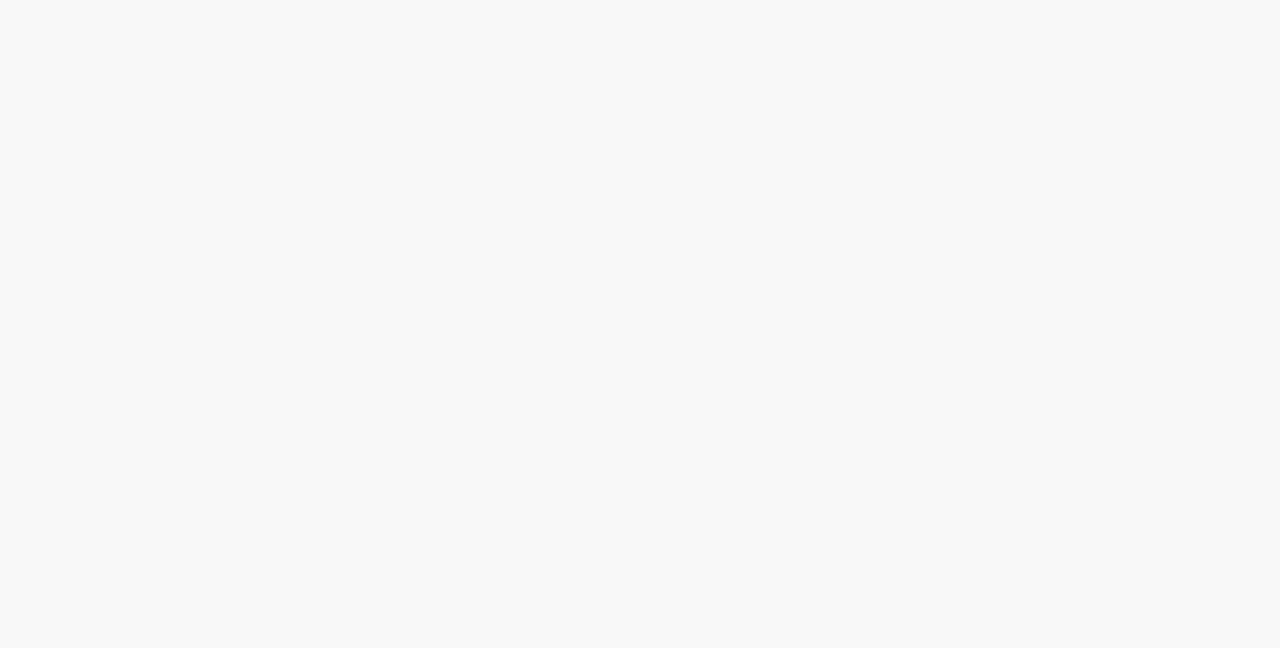
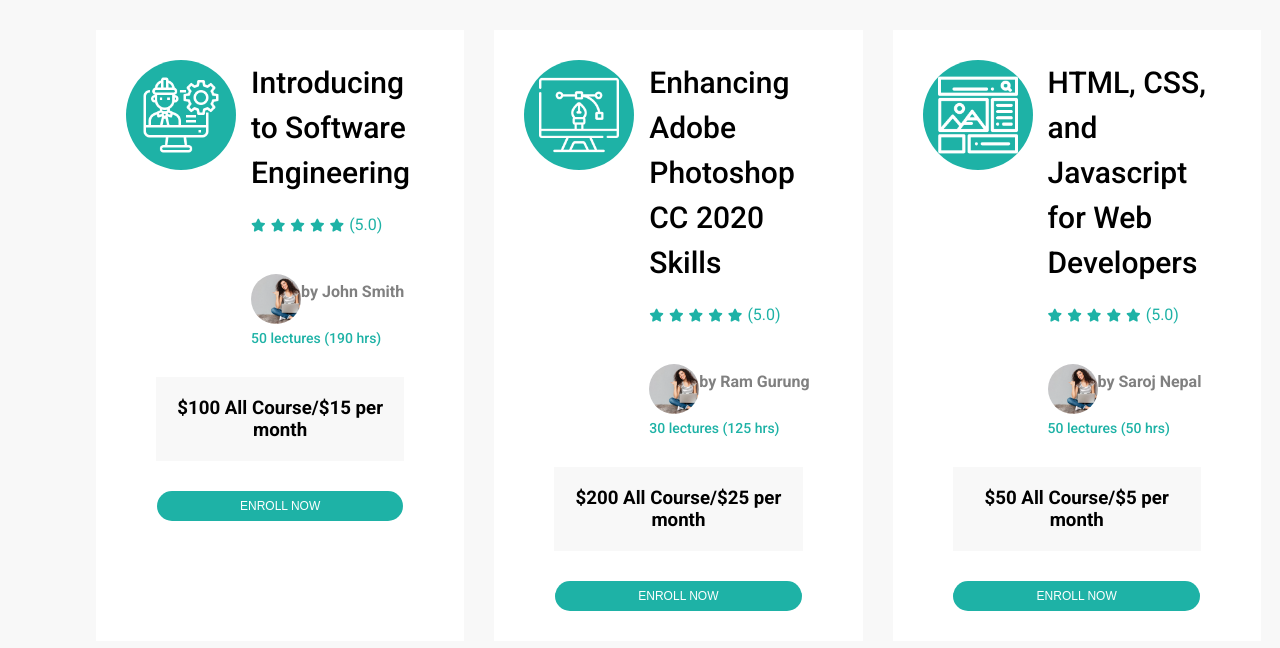
Before and after one commit to Chandimaisuru/Educational_websit-React-Js, a React (Create React App) app: page /courses in a window 1280 px wide. Shown: the part 932-1580 px from the top of the page. Before the commit the page ends 800 px from the top, so only its background shows below. Built offline with nearby package versions, Linux system fonts and the light colour scheme.

Commit message:
CoursesCard section done

```diff
--- a/src/App.css
+++ b/src/App.css
@@ -43,9 +43,7 @@
   width: 50%;
 }
 
-button{
-  border: none;
-}
+
 
 .heading{
   text-align: center;
@@ -117,6 +115,12 @@
 .flex{
   display:flex;
 }
+.grid2 {
+  display: grid;
+  grid-template-columns: repeat(3,1fr);
+  grid-gap: 30px;
+
+}
 
 @media screen and (max-width:768px) {
 
--- a/src/App.js
+++ b/src/App.js
@@ -8,6 +8,7 @@
 //
 
 import About from './components/about/About'
+import CourseHome from './components/allcourses/CourseHome'
 
 
 
@@ -24,7 +25,8 @@
 
        <Switch>
        <Route path='/' exact component={Home}/>
-        <Route path='/about' exact component={About}/>
+       <Route path='/about' exact component={About}/>
+       <Route path='/courses' exact component={CourseHome}/>
 
        </Switch>
       </Router>
--- /dev/null
+++ b/src/components/allcourses/CourseCard.jsx
@@ -0,0 +1,64 @@
+import React from 'react'
+import {coursesCard} from '../../dummydata'
+import "./courses.css"
+
+function CourseCard() {
+  return (
+    <>
+
+    <section className='coursesCard'>
+        <div className="container grid2">
+         {coursesCard.map((val)=>{
+            return(
+            <div className="items">
+                <div className="content flex">
+                    <div className="left">
+                        <div className="img">
+                            <img src={val.cover} alt="" />
+                        </div>
+                    </div>
+                    <div className="text">
+                        <h1>{val.coursesName}</h1>
+                        <div className="rate">
+                            <i className='fa fa-star'></i>
+                            <i className='fa fa-star'></i>
+                            <i className='fa fa-star'></i>
+                            <i className='fa fa-star'></i>
+                            <i className='fa fa-star'></i>
+                            <label htmlFor="">(5.0)</label>
+                        </div>
+                        <div className="details">
+                            {val.courTeacher.map((details)=>(
+                                <>
+                                <div className="box">
+                                    <div className="dimg">
+                                        <img src={details.dcover} alt="" />
+                                    </div>
+                                    <div className="para">
+                                        <h4>{details.name}</h4>
+                                    </div>
+                                </div>
+                                <span>{details.totalTime}</span>
+                                </>
+                            ))}
+                        </div>
+                    </div>
+                </div>
+                <div className="price">
+                    <h3>
+                        {val.priceAll}/{val.pricePer}
+                    </h3>
+                </div>
+                <button className='outline-btn'>ENROLL NOW</button>
+            </div>
+            )
+         })}
+        </div>
+
+    </section>
+
+    </>
+  )
+}
+
+export default CourseCard
--- /dev/null
+++ b/src/components/allcourses/CourseHome.jsx
@@ -0,0 +1,15 @@
+import React from 'react'
+import Back from "../common/back/Back"
+import CourseCard from './CourseCard'
+
+function CourseHome() {
+  return (
+    <>
+     <Back title ='Explore Courses'/>
+     <CourseCard/>
+
+    </>
+  )
+}
+
+export default CourseHome
--- /dev/null
+++ b/src/components/allcourses/courses.css
@@ -0,0 +1,92 @@
+.coursesCard{
+   padding: 50px 0;
+}
+
+.coursesCard .items{
+    background-color: #fff;
+    padding: 30px;
+    text-align: center;
+
+}
+
+.coursesCard .img{
+    width: 80px;
+    height: 80px;
+    border-radius: 50%;
+    background-color: #1eb2a6;
+    padding: 15px;
+}
+
+.coursesCard img{
+    width: 100%;
+    height: 100%;
+    object-fit: cover;
+}
+.coursesCard .text{
+    margin-left: 15px;
+    text-align: left;
+}
+
+.coursesCard .text h1{
+
+    font-size: 30px;
+    font-weight: 500;
+    line-height: 45px;
+
+}
+.coursesCard .rate{
+    margin: 20px 0;
+    color: #1eb2a6;
+}
+.coursesCard .rate i{
+    font-size: 13px;
+    margin-right: 5px;
+
+}
+
+.coursesCard .details .dimg img{
+    width: 50px;
+    height: 50px;
+    border-radius: 50%;
+    object-fit: cover;
+    margin-top: 20px;
+}
+
+.coursesCard .details .box{
+    display: flex;
+    align-items: center;
+    color: gray;
+
+}
+
+.details span{
+    color: #1eb2a6;
+    font-weight: 500;
+    font-size: 14px;
+
+}
+
+.price{
+
+    margin: 30px;
+    background-color:#f8f8f8;
+    padding: 20px;
+
+}
+
+.outline-btn{
+    border: none;
+    width: 80%;
+    color: #fff;
+    background-color:#1eb2a6;
+    padding: 8px;
+    border-radius: 30px;
+    cursor: pointer;
+    font-size: 12px;
+    transition: 0.5s;
+}
+
+.outline-btn:hover{
+    color: black;
+    font-weight: 600;
+}
```
Also changed, not shown: src/components/allcourses/OnlineCourses.jsx (added, +9 -0 lines).
